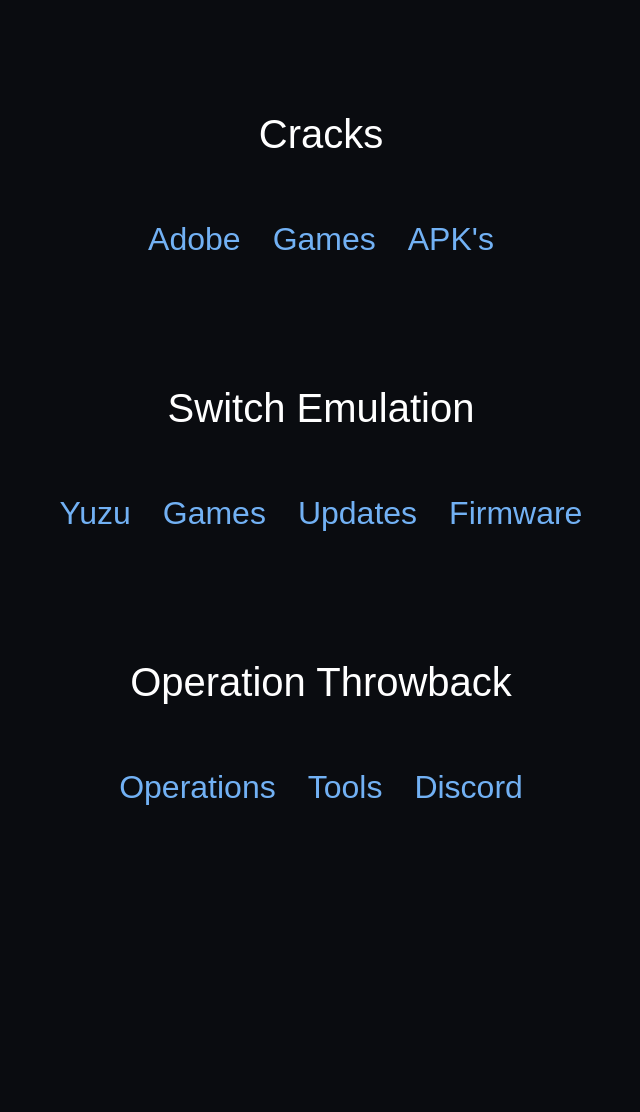
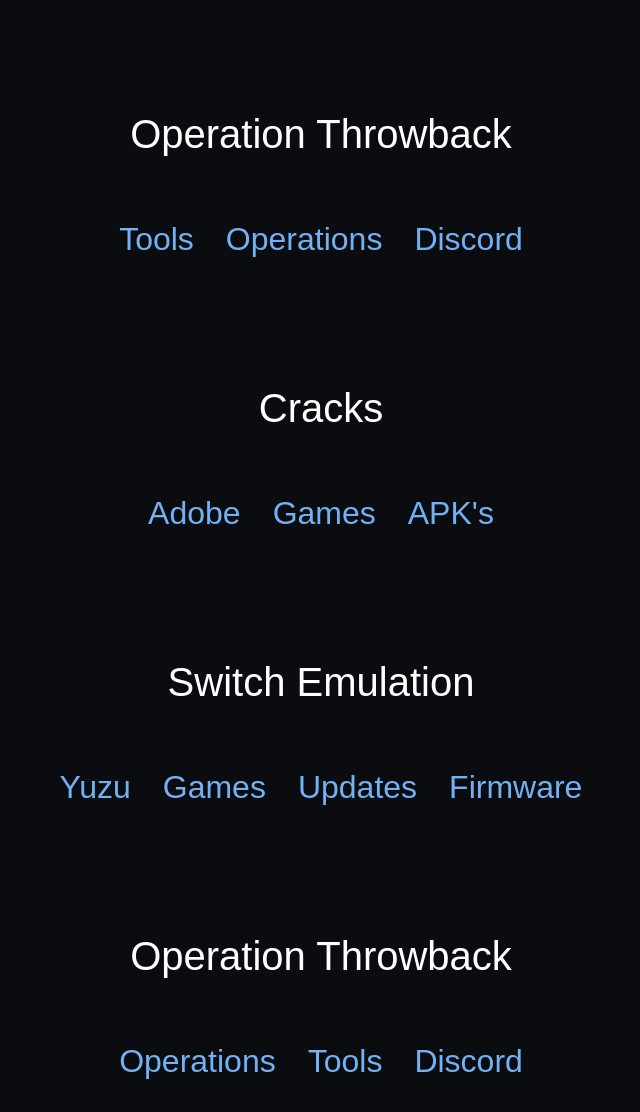
Before and after one commit to MCmoderSD/MCmoderSD.de, a PHP site: page /pages/downloads.php in a window 1280 px wide. Shown: the part 247-1359 px from the top of the page, without its empty margins (319-959 px from the left). Before the commit the page ends 1052 px from the top, so only its background shows below. Run offline with PHP 8.4, Linux system fonts and the light colour scheme.

Commit message:
Download update

```diff
--- a/pages/downloads.php
+++ b/pages/downloads.php
@@ -30,6 +30,15 @@
 
     <article class="downloads">
 
+        <p class="downloadHeadline">Operation Throwback</p>
+
+        <ul> <!-- ToDo Adde Shares -->
+            <li><a href="http://z9iswj91nn31eabm.myfritz.net:30044/share/" target="_blank">Tools</a></li>
+            <li><a href="http://z9iswj91nn31eabm.myfritz.net:30044/share/" target="_blank">Operations</a></li>
+            <li><a href="https://discord.gg/JGA9WPF4K8" target="_blank">Discord</a></li>
+        </ul>
+
+
         <p class="downloadHeadline">Cracks</p>
 
         <ul>
@@ -56,7 +65,6 @@
             <li><a href="http://z9iswj91nn31eabm.myfritz.net:30044/share/73MqPgd8" target="_blank">Tools</a></li>
             <li><a href="https://discord.com/invite/JGA9WPF4K8" target="_blank">Discord</a></li>
         </ul>
-
     </article>
 </body>
 </html>
```
Also changed, not shown: 1 other file.
